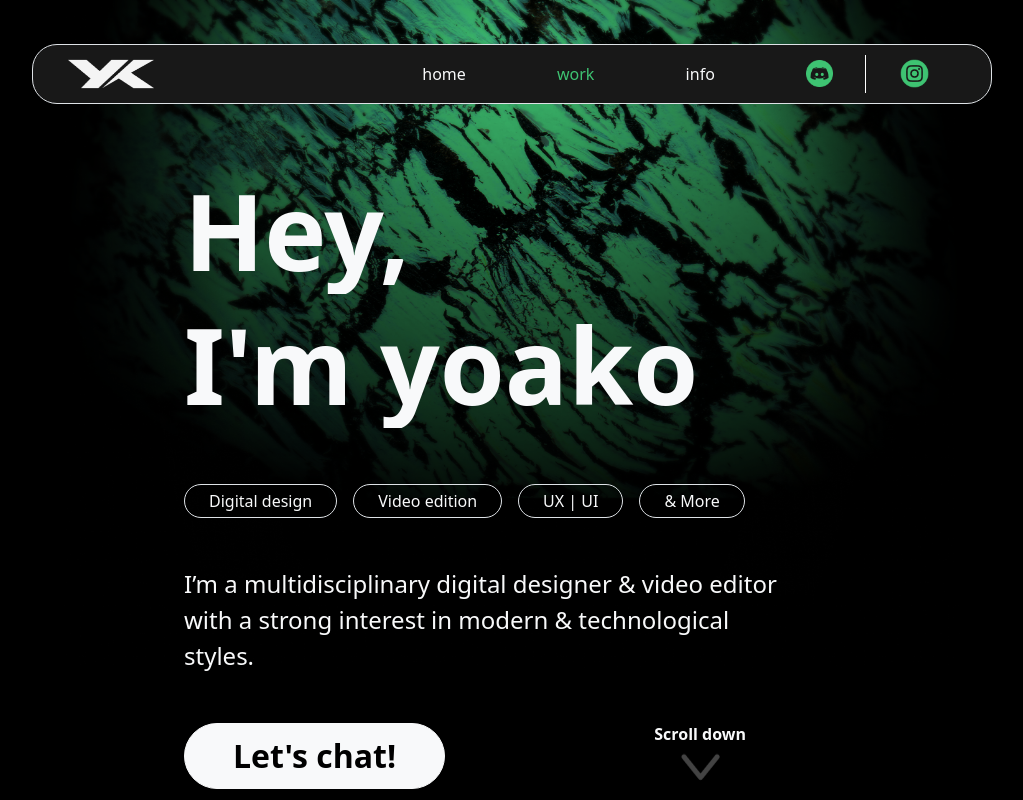
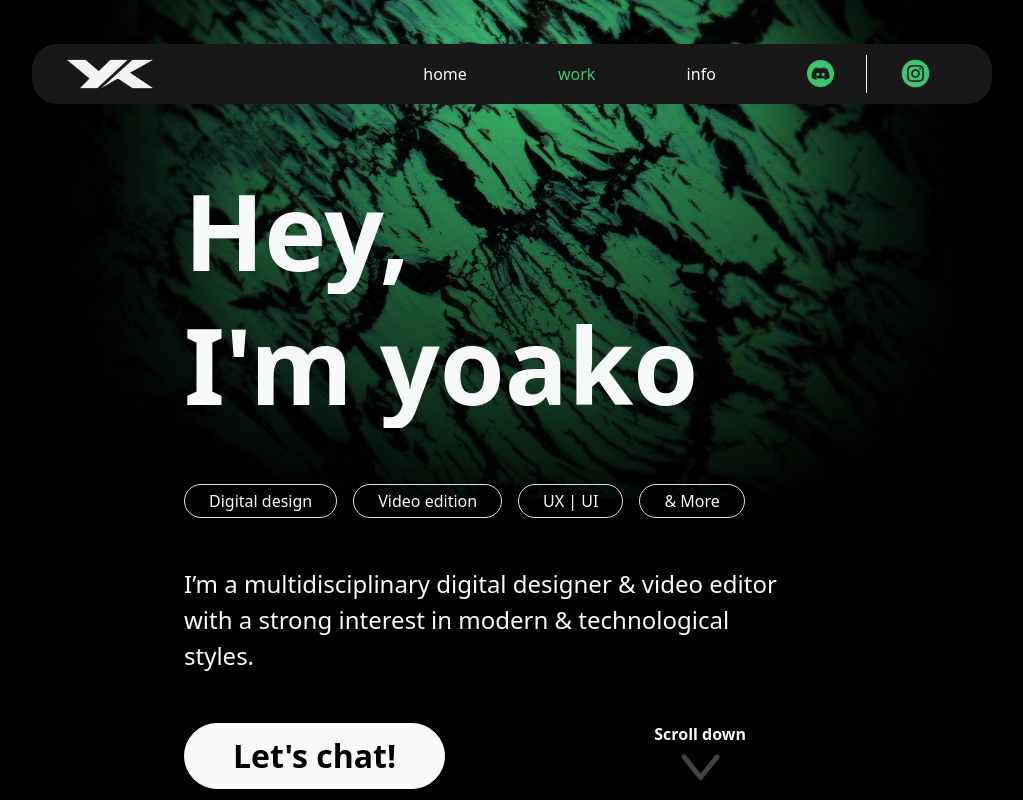
Before and after one commit to LeandroFlorentin/yoakodesign, a React (Vite) app: page / in a window 1280 px wide. Shown: the top 800 px of the page, without its empty margins (128-1151 px from the left). Built offline with nearby package versions, Linux system fonts and the light colour scheme.

Commit message:
no-border

```diff
--- a/src/components/NavBar/NavBar.jsx
+++ b/src/components/NavBar/NavBar.jsx
@@ -34,7 +34,7 @@ const NavBar = ({
     },
   ];
   return (
-    <div className="row m-0 p-0 d-flex align-items-center position-fixed justify-content-between nav border w-75">
+    <div className="row m-0 p-0 d-flex align-items-center position-fixed justify-content-between nav w-75">
       <div className="col-12 col-lg-2">
         <img
           src={logo}
```
